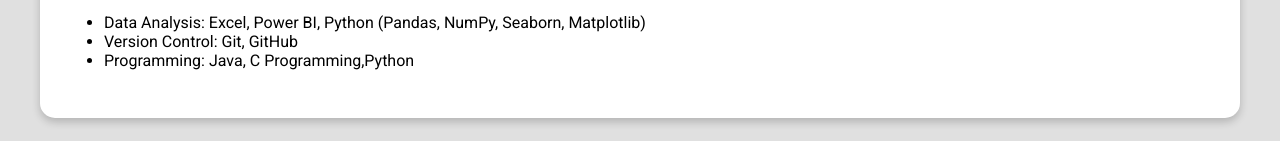
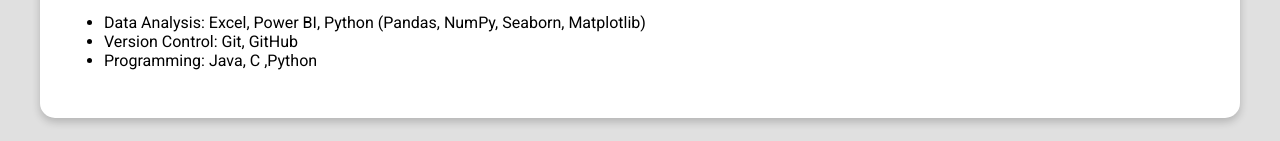
Before and after one commit to Anish9135/Portfolio, a plain HTML site: page index.html in a window 1280 px wide. Shown: the part 551-692 px from the top of the page. Drawn offline with Linux system fonts and the light colour scheme.

Commit message:
Update index.html

```diff
--- a/index.html
+++ b/index.html
@@ -41,7 +41,7 @@
             <ul>
                 <li>Data Analysis: Excel, Power BI, Python (Pandas, NumPy, Seaborn, Matplotlib)</li>
                 <li>Version Control: Git, GitHub</li>
-                <li>Programming: Java, C Programming,Python</li>
+                <li>Programming: Java, C ,Python</li>
             </ul>
         </section>
 
```
